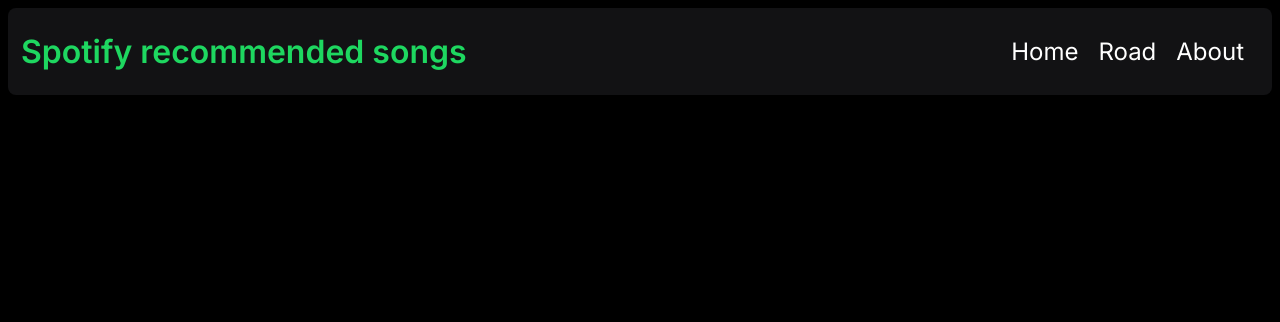
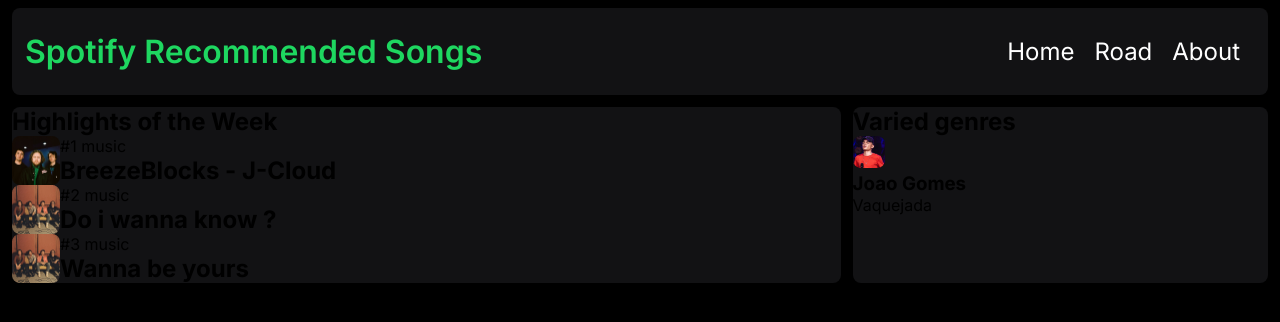
Before and after one commit to htzxd/manipulationProject, a React (Vite) app: page / in a window 1280 px wide. Shown: the top 322 px of the page. Built offline with nearby package versions, Linux system fonts and the light colour scheme.

Commit message:
starting article and aside section

```diff
--- a/index.html
+++ b/index.html
@@ -8,7 +8,7 @@
     <link rel="shortcut icon" href="./src/assets/spotify-logo.svg" type="image/x-icon">
     <meta name="viewport" content="width=device-width, initial-scale=1.0" />
     <link href="https://fonts.googleapis.com/css2?family=Inter:ital,opsz,wght@0,14..32,100..900;1,14..32,100..900&family=Open+Sans:ital,wght@0,300..800;1,300..800&family=Roboto:ital,wght@0,100;0,300;0,400;0,500;0,700;0,900;1,100;1,300;1,400;1,500;1,700;1,900&display=swap" rel="stylesheet">
-    <title>Manipulation project</title>
+    <title>Spotify Musics</title>
   </head>
   <body>
     <div id="root"></div>
--- a/src/components/header/index.jsx
+++ b/src/components/header/index.jsx
@@ -4,7 +4,7 @@
   return (
     <Container>
       <header>
-        <h1>Spotify recommended songs</h1>
+        <h1>Spotify Recommended Songs</h1>
         <ul>
           <li><a href="/">Home</a></li>
           <li><a href="/">Road</a></li>
--- a/src/components/header/style.js
+++ b/src/components/header/style.js
@@ -2,7 +2,7 @@
 
 export const Container = styled.div`
   header {
-    margin: .8rem;
+    margin-top: .8rem;
     background-color: ${({ theme }) => theme.colors.bg_secondary};
     border-radius: .8rem;
     display: flex;
--- a/src/pages/home/index.jsx
+++ b/src/pages/home/index.jsx
@@ -1,11 +1,57 @@
 import { Container } from "./style";
 import { Header } from "../../components/header";
+import altJ from '../../assets/alt-j.png';
+import arcticMonkeys from '../../assets/arcticMonkeys.png';
+import gomes from '../../assets/gomes.png'
+
 
 export function Home(){
   return (
     <Container>
       <Header />
+      <div className="container">
+      <article>
+        <h2>
+         Highlights of the Week
+        </h2>
 
+        <div className="mainCard">
+          <div className="cards">
+            <img src={altJ} alt="" />
+            <div className="textCardArt">
+              <p>#1 music</p>
+              <h2>BreezeBlocks - J-Cloud</h2>
+            </div>
+          </div>
+
+          <div className="cards">
+            <img src={arcticMonkeys} alt="" />
+            <div className="textCardArt">
+              <p>#2 music</p>
+              <h2>Do i wanna know ?</h2>
+            </div>
+          </div>
+
+          <div className="cards">
+            <img src={arcticMonkeys} alt="" />
+            <div className="textCardArt">
+              <p>#3 music</p>
+              <h2>Wanna be yours</h2>
+            </div>
+          </div>
+        </div>
+      </article>
+
+      <aside>
+        <h2>Varied genres</h2>
+
+        <div className="cardsAside">
+          <img src={gomes} alt="photo brazilian singer" />
+          <h3>Joao Gomes</h3>
+          <p>Vaquejada</p>
+        </div>
+      </aside>
+      </div>
     </Container>
   )
 }
--- a/src/pages/home/style.js
+++ b/src/pages/home/style.js
@@ -1,5 +1,34 @@
 import styled from "styled-components";
 
 export const Container = styled.div`
+  .container {
+    display: grid;
+    grid-template-areas:
+    "A A B"
+    "A A B";
+    gap: 1.2rem;
+  }
 
+  article {
+    grid-area: A;
+  }
+
+  aside{
+    grid-area: B;
+  }
+
+  aside, article {
+    background-color: ${({ theme }) => theme.colors.bg_secondary};
+    margin-top: 1.2rem;
+    border-radius: .8rem;
+  }
+
+  .cards {
+    display: flex;
+  }
+
+  .textCardArt {
+    display: flex;
+    flex-direction: column;
+  }
 `
--- a/src/styles/global.js
+++ b/src/styles/global.js
@@ -13,6 +13,7 @@
 
   body {
     background-color: ${({ theme }) => theme.colors.bg_color};
+    margin-inline: 1.2rem;
   }
 
   body, button, input, a {
```
